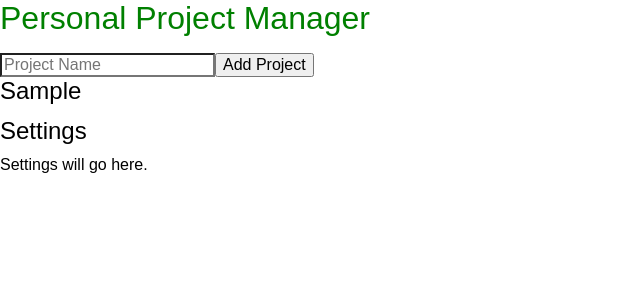
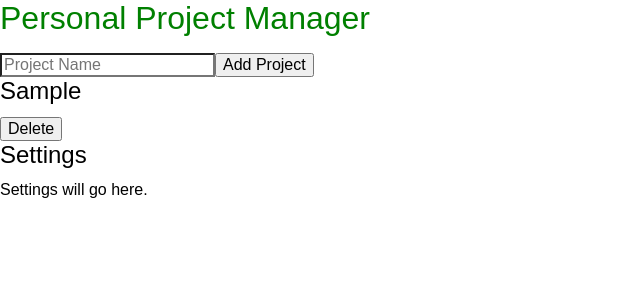
Before and after one commit to Zhibek-KRMKL/react-portfolio, a React (Vite) app: page / in a window 1280 px wide. Both pictures are taken after typing "Sample" into the empty fields and a click on the button "Add Project". Shown: the top 300 px of the page, without its empty margins (0-640 px from the left). Built offline with nearby package versions, Linux system fonts and the light colour scheme.

Commit message:
feat: added delete function for remove Projects

```diff
--- a/src/App.jsx
+++ b/src/App.jsx
@@ -4,18 +4,25 @@ import AddProjectForm from "./Components/AddProjectForm";
 import Settings from "./Components/Settings";
 
 const App = () => {
-    const [projects, setProjects] = useState([]);
+    const [projectList, setProjectList] = useState([]);
 
     const addProject = (newProject) => {
-        setProjects((prevProjects) => [...prevProjects, newProject]);
+        setProjectList((prevProjectList) => [...prevProjectList, newProject]);
+    };
+
+    // Функция для удаления проекта по его id
+    const deleteProject = (projectId) => {
+        setProjectList((prevProjectList) =>
+            prevProjectList.filter(project => project.id !== projectId)
+        );
     };
 
     return (
         <div>
             <h1>Personal Project Manager</h1>
-            <AddProjectForm onAddProject={addProject}/>
-            <ProjectList projects={projects}/>
-            <Settings/>
+            <AddProjectForm onAddProject={addProject} />
+            <ProjectList projectList={projectList} onDelete={deleteProject} />
+            <Settings />
         </div>
     );
 };
--- a/src/Components/ProjectCard.jsx
+++ b/src/Components/ProjectCard.jsx
@@ -1,19 +1,20 @@
 import PropTypes from 'prop-types';
 
-const ProjectCard = ({ project }) => {
+const ProjectCard = ({ project, onDelete }) => {
     return (
         <div>
             <h2>{project.name}</h2>
+            <button onClick={() => onDelete(project.id)}>Delete</button>
         </div>
     );
 };
 
-// Валидация пропсов
 ProjectCard.propTypes = {
     project: PropTypes.shape({
         name: PropTypes.string.isRequired,
         id: PropTypes.number.isRequired,
     }).isRequired,
+    onDelete: PropTypes.func.isRequired, // Добавляем валидацию пропсов для onDelete
 };
 
 export default ProjectCard;
--- a/src/Components/ProjectList.jsx
+++ b/src/Components/ProjectList.jsx
@@ -1,24 +1,28 @@
 import PropTypes from 'prop-types';
 import ProjectCard from './ProjectCard';
 
-const ProjectList = ({ projects }) => {
+const ProjectList = ({ projectList, onDelete }) => {
     return (
         <div>
-            {projects.map((project) => (
-                <ProjectCard key={project.id} project={project} />
+            {projectList.map((project) => (
+                <ProjectCard
+                    key={project.id}
+                    project={project}
+                    onDelete={onDelete} // Передаем функцию удаления
+                />
             ))}
         </div>
     );
 };
 
-// Валидация пропсов
 ProjectList.propTypes = {
-    projects: PropTypes.arrayOf(
+    projectList: PropTypes.arrayOf(
         PropTypes.shape({
             name: PropTypes.string.isRequired,
             id: PropTypes.number.isRequired,
         })
     ).isRequired,
+    onDelete: PropTypes.func.isRequired, // Валидация onDelete
 };
 
 export default ProjectList;
```
